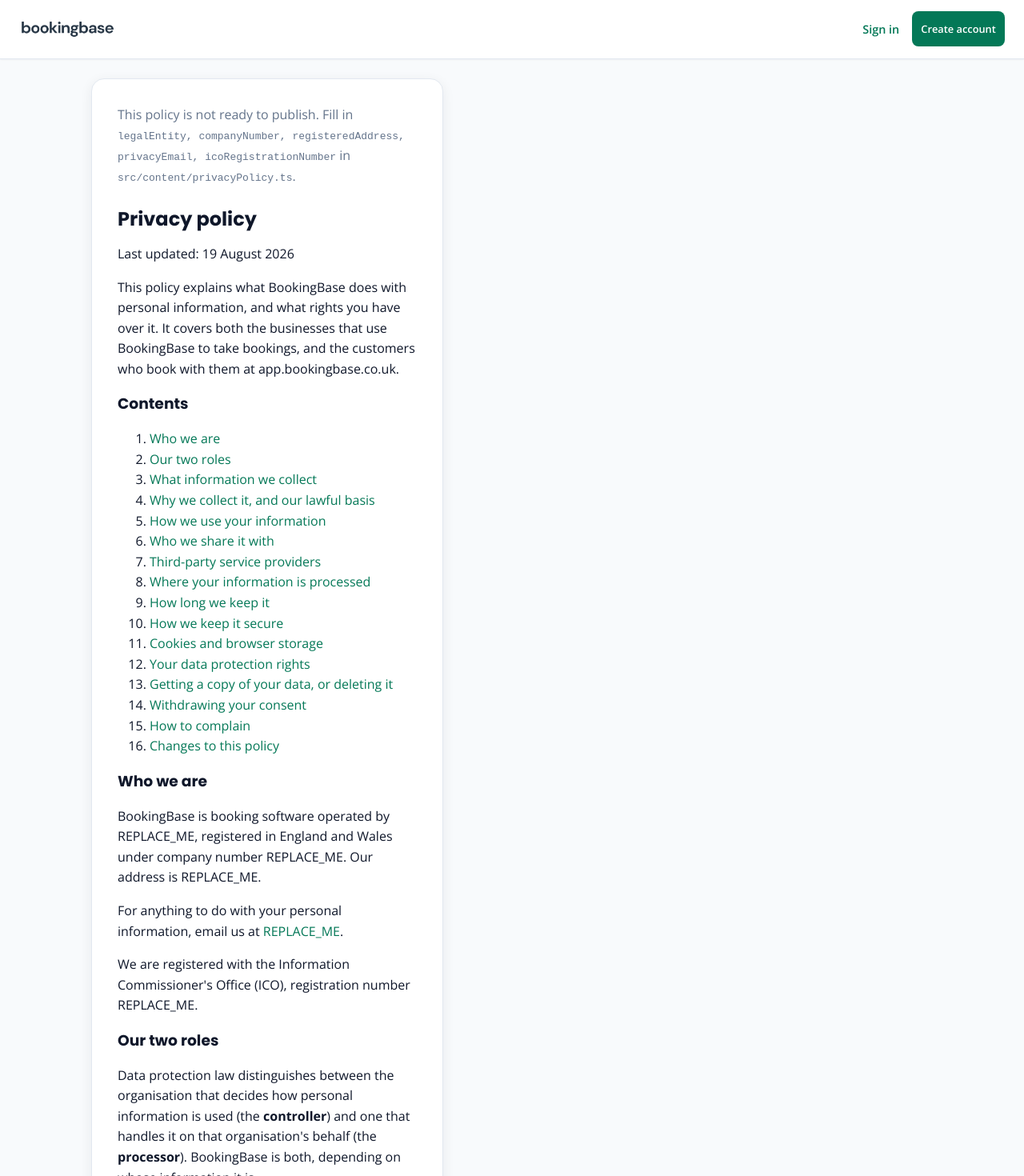
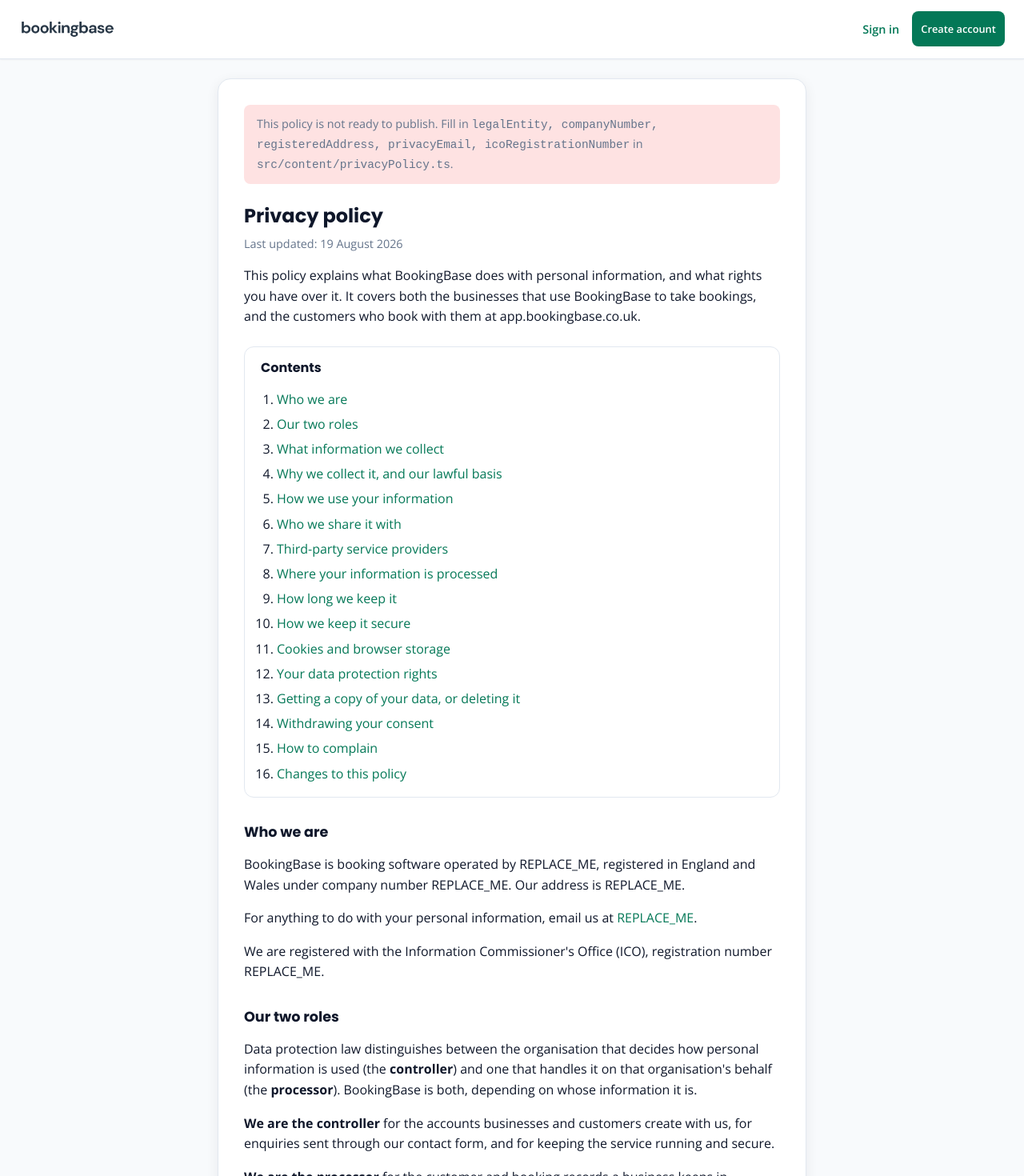
Before and after one commit to ReganDev/bookingsystem-frontend, a React (Vite) app: page /privacy in a window 1280 px wide. Shown: the top 1470 px of the page at 80% size. Built offline with nearby package versions, Linux system fonts and the light colour scheme.

Commit message:
style: lay out the privacy policy page and site footer

```diff
--- a/src/index.css
+++ b/src/index.css
@@ -2592,3 +2592,135 @@
     min-height: 44px;
   }
 }
+
+/* ---------- Site footer ---------- */
+
+.site-footer {
+  border-top: 1px solid var(--color-border);
+  padding: 1.25rem 1.5rem;
+  display: flex;
+  align-items: center;
+  justify-content: space-between;
+  gap: 1rem;
+  flex-wrap: wrap;
+  font-size: 0.85rem;
+  color: var(--color-fg-muted);
+}
+
+.site-footer-links {
+  display: flex;
+  gap: 1rem;
+  flex-wrap: wrap;
+}
+
+.site-footer-links a {
+  color: var(--color-fg-muted);
+  text-decoration: none;
+  /* Comfortable tap target on a phone. */
+  min-height: 2.75rem;
+  display: inline-flex;
+  align-items: center;
+}
+
+.site-footer-links a:hover {
+  color: var(--color-primary);
+  text-decoration: underline;
+}
+
+.site-footer-legal {
+  margin: 0;
+}
+
+/* ---------- Privacy policy page ---------- */
+
+.policy-page {
+  max-width: 46rem;
+  margin: 0 auto;
+}
+
+.policy-warning {
+  background: var(--color-danger-soft);
+  color: var(--color-danger);
+  border-radius: var(--radius-sm);
+  padding: 0.75rem 1rem;
+  font-size: 0.9rem;
+}
+
+.policy-updated {
+  color: var(--color-fg-muted);
+  font-size: 0.9rem;
+  margin-top: 0.25rem;
+}
+
+.policy-contents {
+  border: 1px solid var(--color-border);
+  border-radius: var(--radius-md);
+  padding: 1rem 1.25rem;
+  margin: 1.5rem 0;
+}
+
+.policy-contents h3 {
+  margin-top: 0;
+  font-size: 1rem;
+}
+
+.policy-contents ol {
+  margin: 0;
+  padding-left: 1.25rem;
+  display: grid;
+  gap: 0.35rem;
+}
+
+.policy-section {
+  /* Anchor links land below the sticky public header. */
+  scroll-margin-top: 5rem;
+  margin-top: 2rem;
+}
+
+.policy-section h3 {
+  font-size: 1.1rem;
+  margin-bottom: 0.5rem;
+}
+
+.policy-section ul {
+  padding-left: 1.25rem;
+  display: grid;
+  gap: 0.5rem;
+}
+
+.policy-providers,
+.policy-retention {
+  display: grid;
+  gap: 1rem;
+  margin: 1rem 0;
+}
+
+.policy-provider dt,
+.policy-retention-row dt {
+  font-weight: 600;
+}
+
+.policy-provider dd,
+.policy-retention-row dd {
+  margin: 0.25rem 0 0;
+}
+
+.policy-provider dd p {
+  margin: 0.25rem 0 0;
+}
+
+.policy-provider-meta {
+  color: var(--color-fg-muted);
+  font-size: 0.9rem;
+}
+
+.policy-back {
+  margin-top: 2rem;
+  padding-top: 1rem;
+  border-top: 1px solid var(--color-border);
+}
+
+.privacy-notice {
+  display: block;
+  margin: 0;
+}
```
